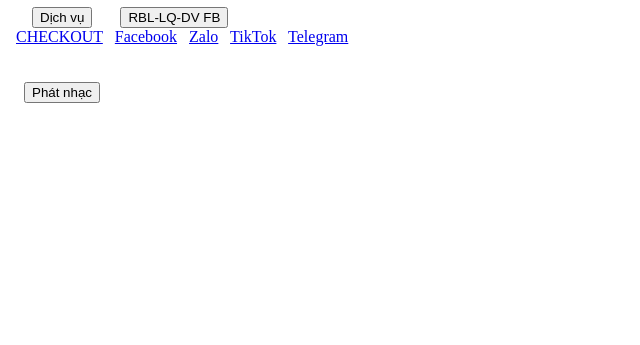
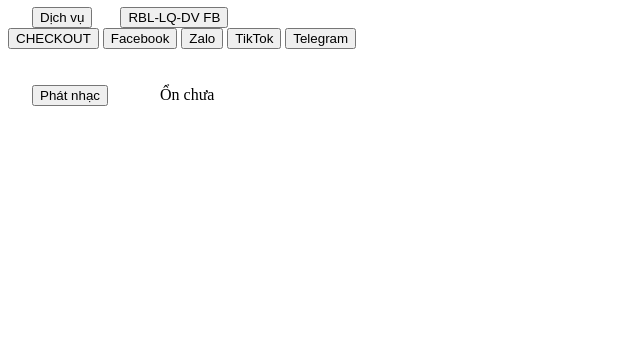
Before and after one commit to ukcogisai/Vuongho, a plain HTML site: page index.html in a window 1280 px wide. Shown: the part 457-802 px from the top of the page, without its empty margins (0-640 px from the left). Drawn offline with Linux system fonts and the light colour scheme.

Commit message:
Update index.html

```diff
--- a/index.html
+++ b/index.html
@@ -155,11 +155,12 @@
       <button class="neon-btn">Dịch vụ</button>
       <button class="neon-btn">RBL-LQ-DV FB</button>
       <div class="links">
-  <a href="https://checkout.example.com" class="neon-btn" target="_blank">CHECKOUT</a>
-  <a href="https://www.facebook.com/nguyen.hung.vuong.759003" class="neon-btn" target="_blank">Facebook</a>
-  <a href="https://zalo.me/0816038707" class="neon-btn" target="_blank">Zalo</a>
-  <a href="https://www.tiktok.com/@metagaya1?_t=ZS-8yEDVQKbKZk&_r=1" class="neon-btn" target="_blank">TikTok</a>
-  <a href="https://t.me/minhngo" class="neon-btn" target="_blank">Telegram</a>
+  <button class="neon-btn" onclick="window.open('https://checkout.example.com', '_blank')">CHECKOUT</button>
+  <button class="neon-btn" onclick="window.open('https://www.facebook.com/nguyen.hung.vuong.759003', '_blank')">Facebook</button>
+  <button class="neon-btn" onclick="window.open('https://zalo.me/0816038707', '_blank')">Zalo</button>
+  <button class="neon-btn" onclick="window.open('https://www.tiktok.com/@metagaya1?_t=ZS-8yEDVQKbKZk&_r=1', '_blank')">TikTok</button>
+  <button class="neon-btn" onclick="window.open('https://t.me/minhngo', '_blank')">Telegram</button>
+</div>
       </div>
     </div>
   </div>
@@ -218,3 +219,4 @@
   </script>
 </body>
 </html>
+Ổn chưa
```
